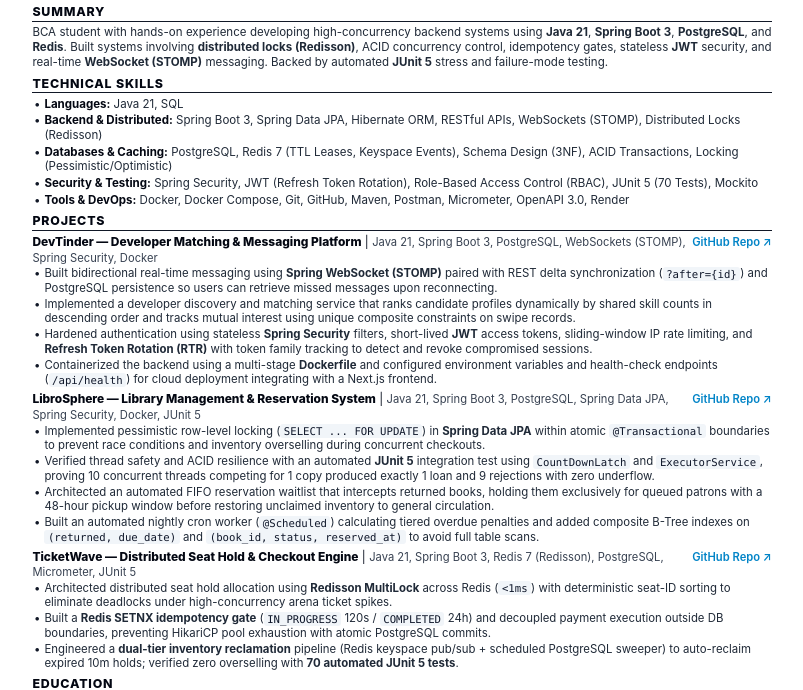
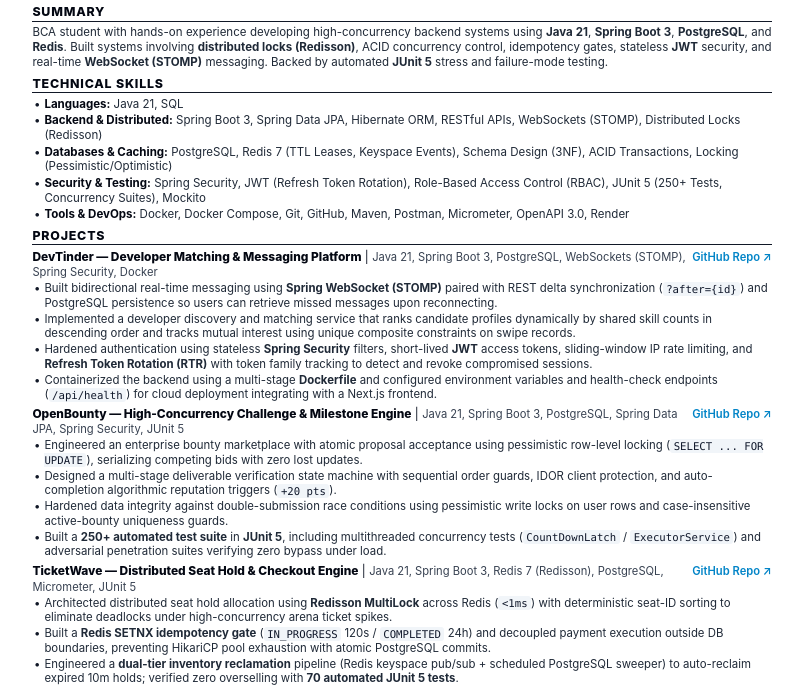
Before and after one commit to gargnikunj991-ux/real, a plain HTML site: page resume.html in a window 1280 px wide. Shown: the part 128-818 px from the top of the page, without its empty margins (238-1041 px from the left). Drawn offline with Linux system fonts and the light colour scheme.

Commit message:
feat(resume): replace LibroSphere with OpenBounty high-concurrency engine

```diff
--- a/resume.html
+++ b/resume.html
@@ -259,7 +259,7 @@
             <li><span class="skills-label">Languages:</span> Java 21, SQL</li>
             <li><span class="skills-label">Backend &amp; Distributed:</span> Spring Boot 3, Spring Data JPA, Hibernate ORM, RESTful APIs, WebSockets (STOMP), Distributed Locks (Redisson)</li>
             <li><span class="skills-label">Databases &amp; Caching:</span> PostgreSQL, Redis 7 (TTL Leases, Keyspace Events), Schema Design (3NF), ACID Transactions, Locking (Pessimistic/Optimistic)</li>
-            <li><span class="skills-label">Security &amp; Testing:</span> Spring Security, JWT (Refresh Token Rotation), Role-Based Access Control (RBAC), JUnit 5 (70 Tests), Mockito</li>
+            <li><span class="skills-label">Security &amp; Testing:</span> Spring Security, JWT (Refresh Token Rotation), Role-Based Access Control (RBAC), JUnit 5 (250+ Tests, Concurrency Suites), Mockito</li>
             <li><span class="skills-label">Tools &amp; DevOps:</span> Docker, Docker Compose, Git, GitHub, Maven, Postman, Micrometer, OpenAPI 3.0, Render</li>
         </ul>
     </section>
@@ -286,21 +286,21 @@
             </ul>
         </div>
 
-        <!-- Project 2: LibroSphere -->
+        <!-- Project 2: OpenBounty -->
         <div class="project-item">
             <div class="project-header">
                 <div class="project-title-tech">
-                    <span class="project-title">LibroSphere &mdash; Library Management &amp; Reservation System</span> | <span class="project-tech">Java 21, Spring Boot 3, PostgreSQL, Spring Data JPA, Spring Security, Docker, JUnit 5</span>
+                    <span class="project-title">OpenBounty &mdash; High-Concurrency Challenge &amp; Milestone Engine</span> | <span class="project-tech">Java 21, Spring Boot 3, PostgreSQL, Spring Data JPA, Spring Security, JUnit 5</span>
                 </div>
                 <div class="project-links">
-                    <a href="https://github.com/gargnikunj991-ux/library_spring.git">GitHub Repo ↗</a>
+                    <a href="https://github.com/gargnikunj991-ux/OpenBounty.git">GitHub Repo ↗</a>
                 </div>
             </div>
             <ul class="bullets">
-                <li>Implemented pessimistic row-level locking (<span class="code-pill">SELECT ... FOR UPDATE</span>) in <b>Spring Data JPA</b> within atomic <span class="code-pill">@Transactional</span> boundaries to prevent race conditions and inventory overselling during concurrent checkouts.</li>
-                <li>Verified thread safety and ACID resilience with an automated <b>JUnit 5</b> integration test using <span class="code-pill">CountDownLatch</span> and <span class="code-pill">ExecutorService</span>, proving 10 concurrent threads competing for 1 copy produced exactly 1 loan and 9 rejections with zero underflow.</li>
-                <li>Architected an automated FIFO reservation waitlist that intercepts returned books, holding them exclusively for queued patrons with a 48-hour pickup window before restoring unclaimed inventory to general circulation.</li>
-                <li>Built an automated nightly cron worker (<span class="code-pill">@Scheduled</span>) calculating tiered overdue penalties and added composite B-Tree indexes on <span class="code-pill">(returned, due_date)</span> and <span class="code-pill">(book_id, status, reserved_at)</span> to avoid full table scans.</li>
+                <li>Engineered an enterprise bounty marketplace with atomic proposal acceptance using pessimistic row-level locking (<span class="code-pill">SELECT ... FOR UPDATE</span>), serializing competing bids with zero lost updates.</li>
+                <li>Designed a multi-stage deliverable verification state machine with sequential order guards, IDOR client protection, and auto-completion algorithmic reputation triggers (<span class="code-pill">+20 pts</span>).</li>
+                <li>Hardened data integrity against double-submission race conditions using pessimistic write locks on user rows and case-insensitive active-bounty uniqueness guards.</li>
+                <li>Built a <b>250+ automated test suite</b> in <b>JUnit 5</b>, including multithreaded concurrency tests (<span class="code-pill">CountDownLatch</span> / <span class="code-pill">ExecutorService</span>) and adversarial penetration suites verifying zero bypass under load.</li>
             </ul>
         </div>
 
```
Also changed, not shown: 1 other file.
